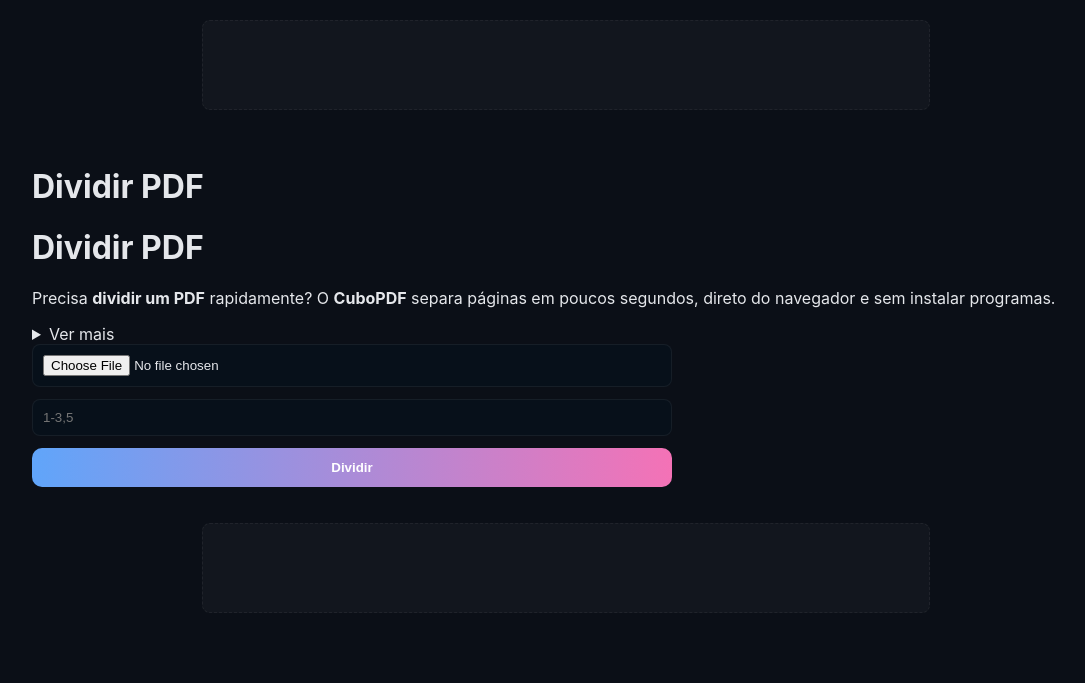
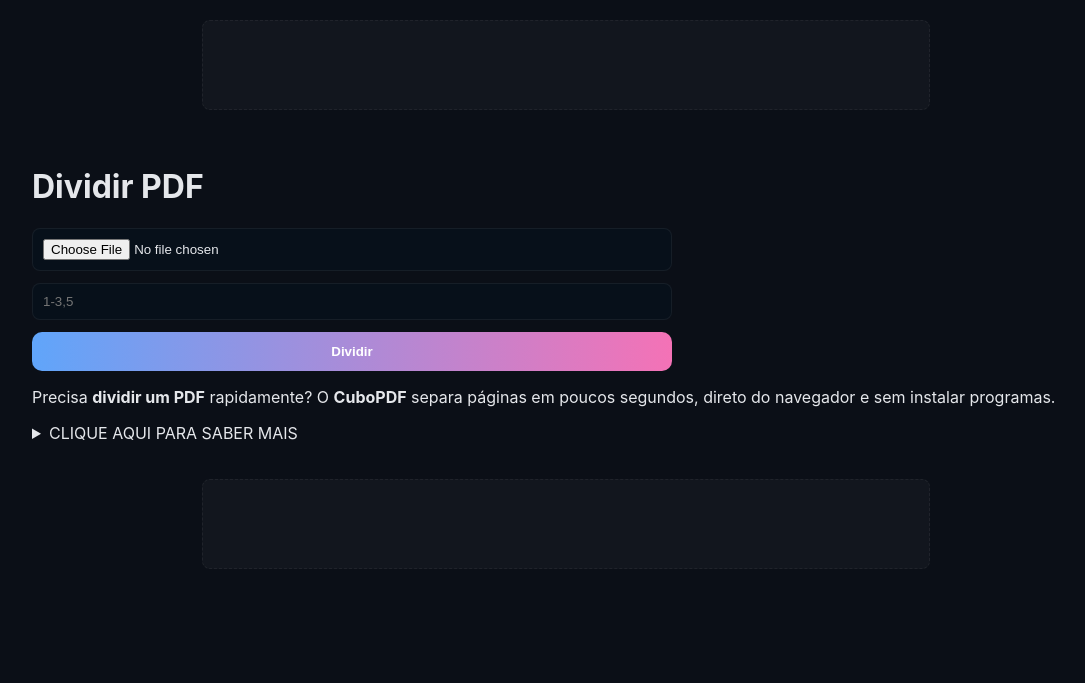
Before and after one commit to carloslestat56/cubopdf, a Flask app: page /dividir-pdf in a window 1280 px wide. Shown: the part 97-780 px from the top of the page, without its empty margins (74-1159 px from the left). Run offline with Flask 3, Linux system fonts and the light colour scheme.

Commit message:
Update split.html

```diff
--- a/templates/split.html
+++ b/templates/split.html
@@ -3,14 +3,19 @@
 {% block content %}
 <h1>Dividir PDF</h1>
 
-<h1>Dividir PDF</h1>
+<form action="" method="post" enctype="multipart/form-data" class="form">
+  <input type="file" name="pdf" required>
+  <input type="text" name="ranges" placeholder="1-3,5">
+  <button type="submit">Dividir</button>
+</form>
 
+<!-- Texto explicativo fica depois do formulário -->
 <p>
-Precisa <strong>dividir um PDF</strong> rapidamente? O <strong>CuboPDF</strong> separa páginas em poucos segundos, direto do navegador e sem instalar programas.
+  Precisa <strong>dividir um PDF</strong> rapidamente? O <strong>CuboPDF</strong> separa páginas em poucos segundos, direto do navegador e sem instalar programas.
 </p>
 
 <details>
-  <summary>Ver mais</summary>
+  <summary>CLIQUE AQUI PARA SABER MAIS </summary>
   <div>
     <p>Com a ferramenta <strong>Dividir PDF online</strong> do CuboPDF, você pode extrair páginas específicas ou separar um documento em vários arquivos menores. É útil quando você só precisa de algumas páginas de um PDF extenso ou quer compartilhar apenas trechos de um documento.</p>
 
@@ -19,11 +24,4 @@ Precisa <strong>dividir um PDF</strong> rapidamente? O <strong>CuboPDF</strong>
     <p>Essa ferramenta é ideal para estudantes, profissionais e qualquer pessoa que precise organizar melhor seus arquivos PDF.</p>
   </div>
 </details>
-
-
-<form action="" method="post" enctype="multipart/form-data" class="form">
-  <input type="file" name="pdf" required><input type="text" name="ranges" placeholder="1-3,5">
-  <button type="submit">Dividir</button>
-</form>
-
 {% endblock %}
```
